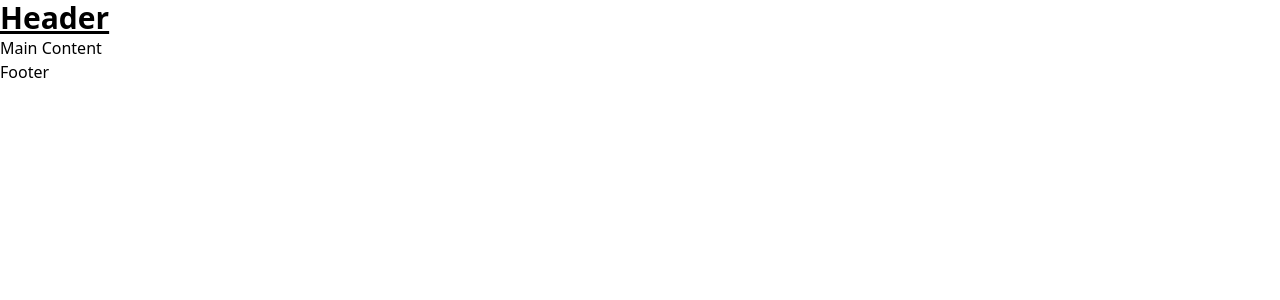
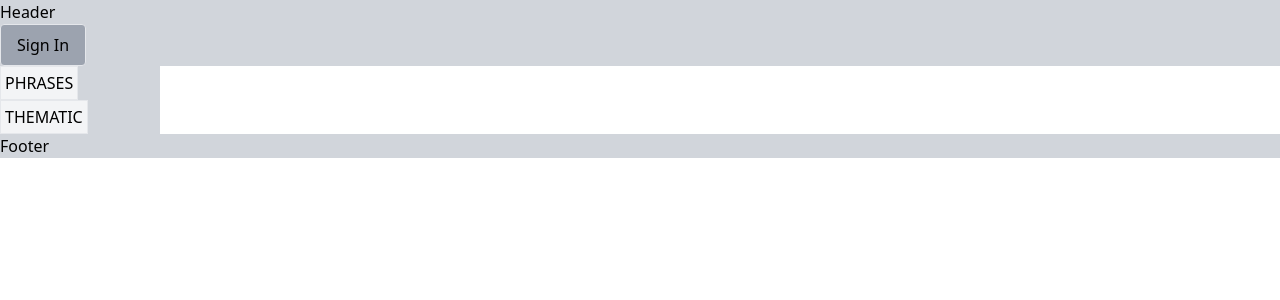
Before and after one commit to Kettengeschwindigkeit/D-project-types, a React (Create React App) app: page / in a window 1280 px wide. Shown: the top 300 px of the page. Built offline with nearby package versions, Linux system fonts and the light colour scheme.

Commit message:
added some categories dropdown menu and base routes

```diff
--- a/package.json
+++ b/package.json
@@ -12,6 +12,7 @@
     "@types/react-dom": "^18.0.6",
     "react": "^18.2.0",
     "react-dom": "^18.2.0",
+    "react-router-dom": "^6.3.0",
     "react-scripts": "5.0.1",
     "typescript": "^4.7.4",
     "web-vitals": "^2.1.4"
--- a/src/App.tsx
+++ b/src/App.tsx
@@ -1,15 +1,24 @@
 import React from 'react';
 import './App.css';
+import { MainContent } from './components/MainContent';
+import { categories } from './data/data';
 
-const Header = () => <h1 className="text-3xl font-bold underline">Header</h1>
-const MainContent = () => <h1>Main Content</h1>
-const Footer = () => <h1>Footer</h1>
+const Header = () => {
+  return (
+    <div className="bg-gray-300">
+      <h1>Header</h1>
+      <button className="py-2 px-4 border rounded bg-gray-400">Sign In</button>
+    </div>
+  )
+}
+
+const Footer = () => <h1 className="bg-gray-300">Footer</h1>
 
 function App() {
   return (
     <>
       <Header />
-      <MainContent />
+      <MainContent categories={categories} />
       <Footer />
     </>
   )
--- /dev/null
+++ b/src/components/Category.tsx
@@ -0,0 +1,20 @@
+import React, { useState } from "react";
+import { Link } from "react-router-dom";
+import { ICategory } from "../models";
+
+interface CategoryProps {
+    category: ICategory
+}
+
+export function Category({ category }: CategoryProps) {
+    const [subCategories, setSubCategories] = useState(false)
+
+    return (
+        <>
+            <button className="border px-1 py-1 bg-gray-100" key={category.id} onClick={() => setSubCategories(prev => !prev)}>{category.name}</button>
+            <ul>
+            {subCategories ? category.subCategories.map(sub => <li className="bg-white border" key={sub.id}><Link to={sub.path}>{sub.title}</Link></li>) : null}
+            </ul>
+        </>
+    )
+}
--- /dev/null
+++ b/src/components/MainContent.tsx
@@ -0,0 +1,25 @@
+import React from "react";
+import { ICategory } from "../models";
+import { Category } from "./Category"
+
+interface CategoriesProps {
+    categories: ICategory[]
+}
+
+export function MainContent({ categories }: CategoriesProps) {
+    return (
+        <ul>
+            <ul className="bg-gray-300 w-40 top-0 bottom-0">
+                {categories.map(category => <Category key={category.id} category={category} />)}
+            </ul>
+            {/* {categories.map(category => (
+          <>
+            <li key={category.id}>{category.name}</li>
+            <ul>
+              {category.subCategories.map(sub => <li className="border rounded py-2 px-4" key={sub.id}>{sub.title}</li>)}
+            </ul>
+          </>
+        ))} */}
+        </ul>
+    )
+}
--- /dev/null
+++ b/src/data/data.ts
@@ -0,0 +1,80 @@
+import { ICategory } from "./../models";
+
+// export const data = {
+//     categories: [
+//         { id: 1, name: "WORDS", path: "/words"},
+//         { id: 2, name: "WORDS-PHRASES", path: "/words_phrases"},
+//         { id: 3, name: "PHRASES", path: "/phrases_1"},
+//         { id: 4, name: "X", path: "/x"},
+//         { id: 5, name: "XXX", path: "/xxx"},
+//         { id: 6, name: "THEMATIC", path: "/thematic"},
+//     ],
+//     thematic: [
+//         { id: 1, title: "Booze" },
+//         { id: 2, title: "Drugs" },
+//         { id: 3, title: "Money" },
+//     ],
+//     booze: [
+//         { id: 1, term: "booze", translate: "выпивка" },
+//         { id: 2, term: "hangover", translate: "похмелье" },
+//         { id: 3, term: "over-served", translate: "too much alcohol..." },
+//         { id: 4, term: "tallboy", translate: "a 24 oz can of beer" }
+//     ],
+//     drugs: [
+//         { id: 1, term: "scante", translate: "кристаллический мет, дурь" },
+//         { id: 2, term: "weed", translate: "трава" },
+//     ],
+//     money: [
+//         { id: 1, term: "Big One", translate: "1000$" },
+//         { id: 2, term: "G's", translate: "1000$" },
+//     ],
+// }
+
+export const categories: ICategory[] = [
+  //   { id: 1, name: "WORDS", path: "/words", subCategories: null },
+  //   { id: 2, name: "WORDS-PHRASES", path: "/words_phrases", subCategories: null },
+  {
+    id: 3,
+    name: "PHRASES",
+    path: "/phrases_1",
+    subCategories: [
+      { id: 1, title: "Phrases", path: "/phrases" },
+      { id: 2, title: "Questions", path: "/questions" },
+      { id: 3, title: "Etiquette", path: "/etiquette" }
+    ],
+  },
+  //   { id: 4, name: "X", path: "/x", subCategories: null },
+  //   { id: 5, name: "XXX", path: "/xxx", subCategories: null },
+  {
+    id: 6,
+    name: "THEMATIC",
+    path: "/thematic",
+    subCategories: [
+      { id: 1, title: "Booze", path: "/booze" },
+      { id: 2, title: "Drugs", path: "/drugs" },
+      { id: 3, title: "Money", path: "/money" }
+    ],
+  },
+];
+
+export const items = {
+  booze: [
+    { id: 1, term: "booze", translate: "выпивка" },
+    { id: 2, term: "hangover", translate: "похмелье" },
+    { id: 3, term: "over-served", translate: "too much alcohol..." },
+    { id: 4, term: "tallboy", translate: "a 24 oz can of beer" },
+  ],
+  drugs: [
+    { id: 1, term: "batch", translate: "партия" },
+    { id: 2, term: "bud", translate: "марихуана" },
+    { id: 3, term: "dope", translate: "дурман, кайф" },
+    { id: 4, term: "fix", translate: "доза" },
+    { id: 5, term: "pipe", translate: "трубка для курения марихуаны" },
+    { id: 6, term: "stash", translate: "заначка" },
+    { id: 7, term: "weed", translate: "трава" },
+  ],
+  money: [
+    { id: 1, term: "Big One", translate: "1000$" },
+    { id: 2, term: "G's", translate: "1000$" },
+  ],
+};
--- a/src/index.tsx
+++ b/src/index.tsx
@@ -1,5 +1,6 @@
 import React from 'react';
 import ReactDOM from 'react-dom/client';
+import { BrowserRouter as Router } from 'react-router-dom';
 import './index.css';
 import App from './App';
 import reportWebVitals from './reportWebVitals';
@@ -9,7 +10,9 @@ const root = ReactDOM.createRoot(
 );
 root.render(
   <React.StrictMode>
-    <App />
+    <Router>
+      <App />
+    </Router>
   </React.StrictMode>
 );
 
--- /dev/null
+++ b/src/models.ts
@@ -0,0 +1,13 @@
+
+export interface ICategory {
+    id: number
+    name: string
+    path: string
+    subCategories: ISubCategory[]
+}
+
+interface ISubCategory {
+    id: number
+    title: string
+    path: string
+}
```
Also changed, not shown: 1 other file (tests, documents, lock files or other folders).
